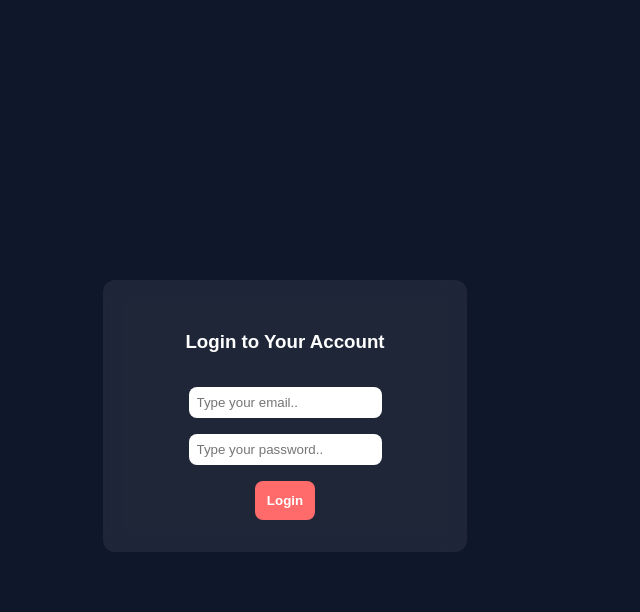
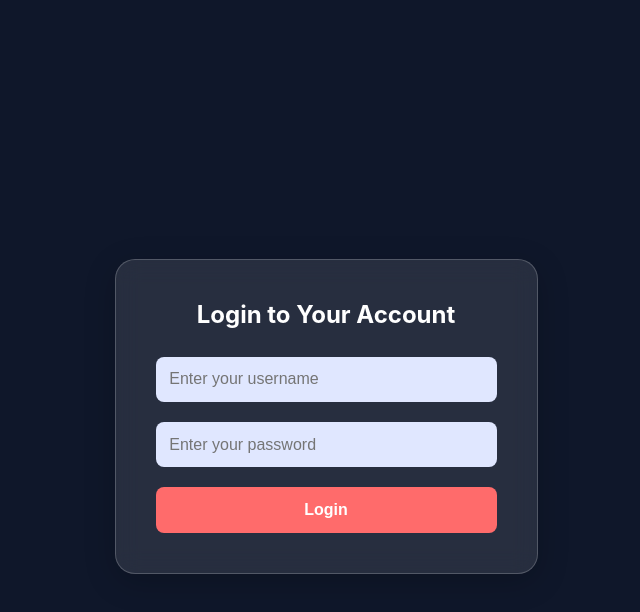
Before and after one commit to TinkerTechie/Foresight-Finance, a Next.js app: page /login in a window 1280 px wide. Both pictures are taken after a click on the button "Login First!". Shown: the top 612 px of the page, without its empty margins (355-995 px from the left). Built offline with nearby package versions, Linux system fonts and the light colour scheme.

Commit message:
login page's issue resloved

```diff
--- a/src/app/login/page.js
+++ b/src/app/login/page.js
@@ -1,52 +1,68 @@
 "use client";
-import React, { useState } from "react";
-import Link from "next/link";
-import "./style1.css";
 
-export default function Login() {
-  const [showLogin, setShowLogin] = useState(false);
-  const [isLoggedIn, setIsLoggedIn] = useState(false);
-  const [email, setEmail] = useState("");
+import React, { useState } from 'react';
+import "./style1.css"; // Make sure to import the stylesheet
 
-  const handleLogin = (e) => {
+export default function LoginPage() {
+  // --- State Management ---
+  const [view, setView] = useState('prompt');
+  const [username, setUsername] = useState("");
+  const [error, setError] = useState(""); // State to hold login error messages
+
+  // --- Event Handlers ---
+  const handleLoginSubmit = (e) => {
     e.preventDefault();
-    const emailInput = e.target.email.value;
-    setEmail(emailInput);
-    setIsLoggedIn(true);
+    const usernameInput = e.target.username.value;
+    const passwordInput = e.target.password.value;
+
+    setError("");
+
+    if (usernameInput === 'aparna_si' && passwordInput === '1234@') {
+      setUsername(usernameInput);
+      setView('loggedIn');
+    } else {
+      setError("Invalid username or password. Please try again.");
+    }
   };
 
   const handleLogout = () => {
-    setIsLoggedIn(false);
-    setEmail("");
-    setShowLogin(false);
+    setUsername("");
+    setError("");
+    setView('prompt');
   };
 
+  // --- Main Render Logic ---
   return (
     <div className="btn">
-      {!showLogin && !isLoggedIn && (
-        <button className="buttn" onClick={() => setShowLogin(true)}>
-          Login First!
-        </button>
+      {/* View 1: Initial Prompt */}
+      {view === 'prompt' && (
+        <div className="animate-fade-in">
+          <button className="buttn" onClick={() => setView('loginForm')}>
+            Login First!
+          </button>
+        </div>
       )}
 
-      {showLogin && !isLoggedIn && (
-        <div className="log1">
-          <form className="logcont" onSubmit={handleLogin}>
+      {/* View 2: Login Form */}
+      {view === 'loginForm' && (
+        <div className="animate-fade-in">
+          <form className="logcont" onSubmit={handleLoginSubmit}>
             <h3 className="lgbtn">Login to Your Account</h3>
             <input
-              type="email"
-              name="email"
-              placeholder="Type your email.."
+              type="text"
+              name="username"
+              placeholder="Enter your username"
               className="inp1"
               required
             />
             <input
               type="password"
               name="password"
-              placeholder="Type your password.."
+              placeholder="Enter your password"
               className="inp1"
               required
             />
+            {error && <p className="error-message">{error}</p>}
             <button type="submit" className="btnlog">
               Login
             </button>
@@ -54,17 +70,19 @@ export default function Login() {
         </div>
       )}
 
-      {isLoggedIn && (
-        <div className="after-login">
-          <h2 style={{ color: "#fff", marginTop: "2rem" }}>
-            Welcome, {email} 🎉
+      {/* View 3: Logged In Welcome Screen */}
+      {view === 'loggedIn' && (
+        <div className="after-login animate-fade-in">
+          <h2>
+            Welcome, <span className="username-highlight">{username}</span> 🎉
           </h2>
-          <button className="btnlog1" onClick={handleLogout}>
-            Logout
-          </button>
-          <Link href="/userinfo">
-            <button className="btnlog1">Go to Finance Info</button>
-          </Link>
+          <p className="subtitle">You can now access your finance information.</p>
+          <div className="button-group">
+            <a href="/userinfo" className="btnlog1">Go to Finance Info</a>
+            <button onClick={handleLogout} className="btnlog1 logout">
+              Logout
+            </button>
+          </div>
         </div>
       )}
     </div>
--- a/src/app/login/style1.css
+++ b/src/app/login/style1.css
@@ -1,15 +1,22 @@
-.btn{
-    height: 100vh;
+body {
+  margin: 0;
+  font-family: -apple-system, BlinkMacSystemFont, 'Segoe UI', Roboto, 'Helvetica Neue', Arial, sans-serif;
+}
+
+.btn {
+  min-height: 100vh;
   background-color: #0F172A;
   display: flex;
   justify-content: center;
   align-items: center;
   flex-direction: column;
   color: #fff;
-    font-family: sans-serif;
+  padding: 2rem;
+  box-sizing: border-box;
+}
 
-}
-.buttn{
+
+.buttn {
   padding: 1rem 2.5rem;
   font-size: 1.25rem;
   font-weight: 600;
@@ -18,66 +25,148 @@
   border: none;
   border-radius: 14px;
   cursor: pointer;
-    box-shadow: 0 0 12px rgba(255 ,107 ,107 ,0.6);
+  box-shadow: 0 8px 20px rgba(255, 107, 107, 0.4);
   transition: all 0.3s ease-in-out;
+  transform: translateY(0);
 }
-.log1{
-    opacity: none;
+
+.buttn:hover {
+  transform: translateY(-3px);
+  box-shadow: 0 12px 25px rgba(255, 107, 107, 0.5);
 }
-.buttn:hover .log1{
-    opacity: 1;
-}
-.logcont{
+
+/* Login form container */
+.logcont {
   margin-top: 2rem;
-    background-color: #ffffff11;
-    padding: 2rem;
-    border-radius: 12px;
-    backdrop-filter: blur(10px);
+  background-color: rgba(255, 255, 255, 0.1);
+  padding: 2.5rem;
+  border-radius: 20px;
+  backdrop-filter: blur(12px);
+  -webkit-backdrop-filter: blur(12px); /* For Safari */
+  border: 1px solid rgba(255, 255, 255, 0.2);
   display: flex;
   align-items: center;
   flex-direction: column;
-    gap: 1rem;
-    width: 300px;
+  gap: 1.25rem;
+  width: 100%;
+  max-width: 350px;
+  box-shadow: 0 8px 32px rgba(0, 0, 0, 0.2);
+}
 
+/* Form heading */
+.lgbtn {
+  color: #fff;
+  font-size: 1.5rem;
+  font-weight: bold;
+  margin: 0 0 0.5rem 0;
 }
-.inp1{
-    padding: 0.5rem;
+
+/* Input fields */
+.inp1 {
+  width: 100%;
+  padding: 0.85rem;
   border-radius: 8px;
   border: none;
-  background: #fff;
+  background: #E0E7FF;
+  color: #1E293B;
+  font-size: 1rem;
+  box-sizing: border-box;
+  transition: box-shadow 0.2s ease;
 }
-.lgbtn{
-    color: #fff;
+
+.inp1:focus {
+  outline: none;
+  box-shadow: 0 0 0 3px rgba(255, 107, 107, 0.6);
 }
-.btnlog{
-    padding: 0.75rem;
+
+/* Login button inside the form */
+.btnlog {
+  width: 100%;
+  padding: 0.85rem;
   background-color: #FF6B6B;
   color: #fff;
   border: none;
   border-radius: 8px;
   font-weight: bold;
+  font-size: 1rem;
   cursor: pointer;
+  transition: background-color 0.2s ease;
+}
+
+.btnlog:hover {
+  background-color: #e65a5a;
+}
+
+/* Error message styling */
+.error-message {
+  color: #FF6B6B;
+  font-size: 0.9rem;
+  text-align: center;
+  margin: -0.5rem 0 0.5rem 0;
+}
+
+/* Styles for the "after login" screen */
+.after-login {
+  text-align: center;
+}
+
+.after-login h2 {
+  font-size: 2.5rem;
+  margin: 0;
+}
+
+.username-highlight {
+  color: #00C9A7;
+}
+
+.subtitle {
+  color: #94A3B8;
+  margin: 0.5rem 0 2rem 0;
+}
+
+.button-group {
+  display: flex;
+  gap: 1rem;
+  justify-content: center;
 }
 
 .btnlog1 {
-    padding: 0.75rem 1.25rem;
-    margin-left: 2rem;
+  padding: 0.75rem 1.5rem;
   background-color: #00C9A7;
   color: #ffffff;
   border: none;
   border-radius: 8px;
   font-weight: bold;
   cursor: pointer;
-    transition: background-color 0.3s ease, transform 0.2s ease;
-    backdrop-filter: blur(6px);
-    box-shadow: 0 4px 12px rgba(0, 0, 0, 0.2);
+  transition: all 0.2s ease;
+  transform: translateY(0);
+  box-shadow: 0 4px 12px rgba(0, 201, 167, 0.3);
+  text-decoration: none;
+  font-size: 1rem;
 }
 
 .btnlog1:hover {
-    background-color: #ffffff44;
+  background-color: #00b395;
   transform: translateY(-2px);
+  box-shadow: 0 6px 16px rgba(0, 201, 167, 0.4);
 }
 
-  .btnlog1:active {
-    transform: scale(0.98);
+.btnlog1.logout {
+  background-color: #475569;
+  box-shadow: 0 4px 12px rgba(71, 85, 105, 0.3);
 }
+
+.btnlog1.logout:hover {
+  background-color: #334155;
+  box-shadow: 0 6px 16px rgba(71, 85, 105, 0.4);
+}
+
+/* Fade-in animation */
+@keyframes fade-in {
+  from { opacity: 0; transform: scale(0.95); }
+  to { opacity: 1; transform: scale(1); }
+}
+
+.animate-fade-in {
+  animation: fade-in 0.4s ease-in-out;
+}
```
Also changed, not shown: src/app/endf/page.js (+101 -4 lines), src/app/foresightfinance/page.js (+2 -7 lines), src/firebase.js (+14 -0 lines). Lines whose indentation alone changed are shown as unchanged.
